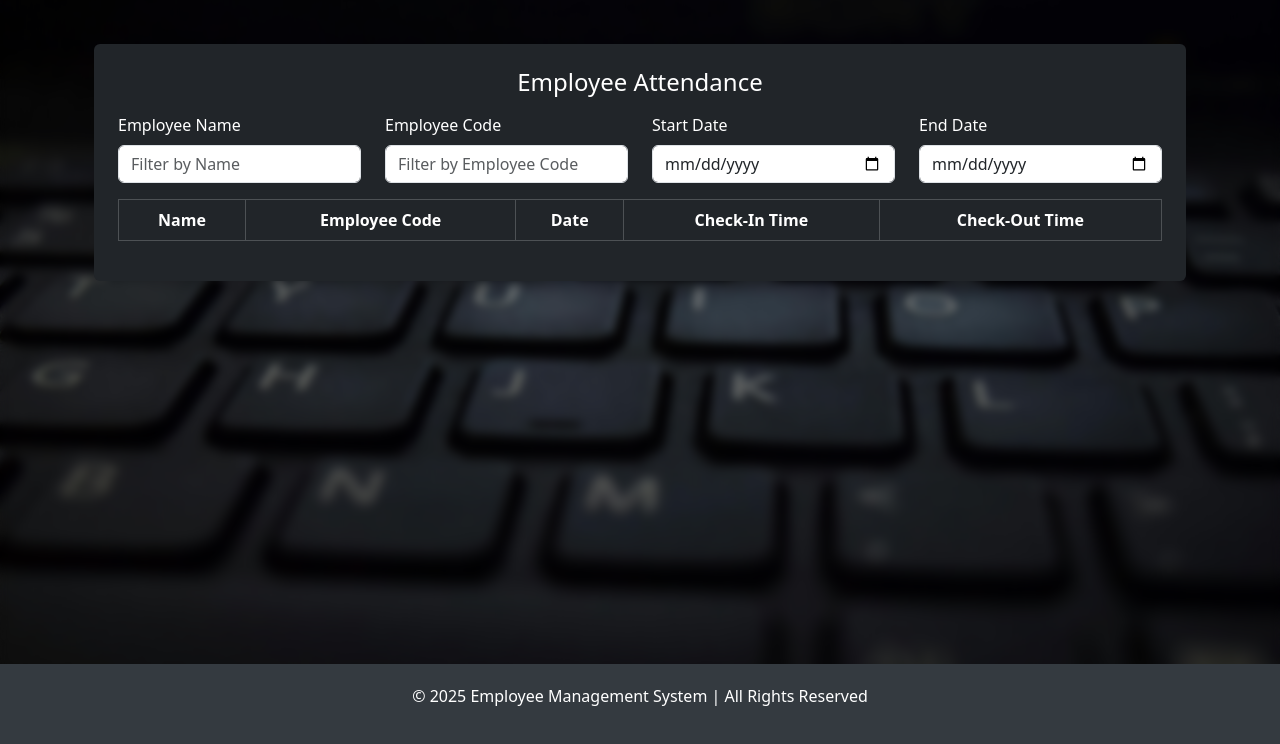
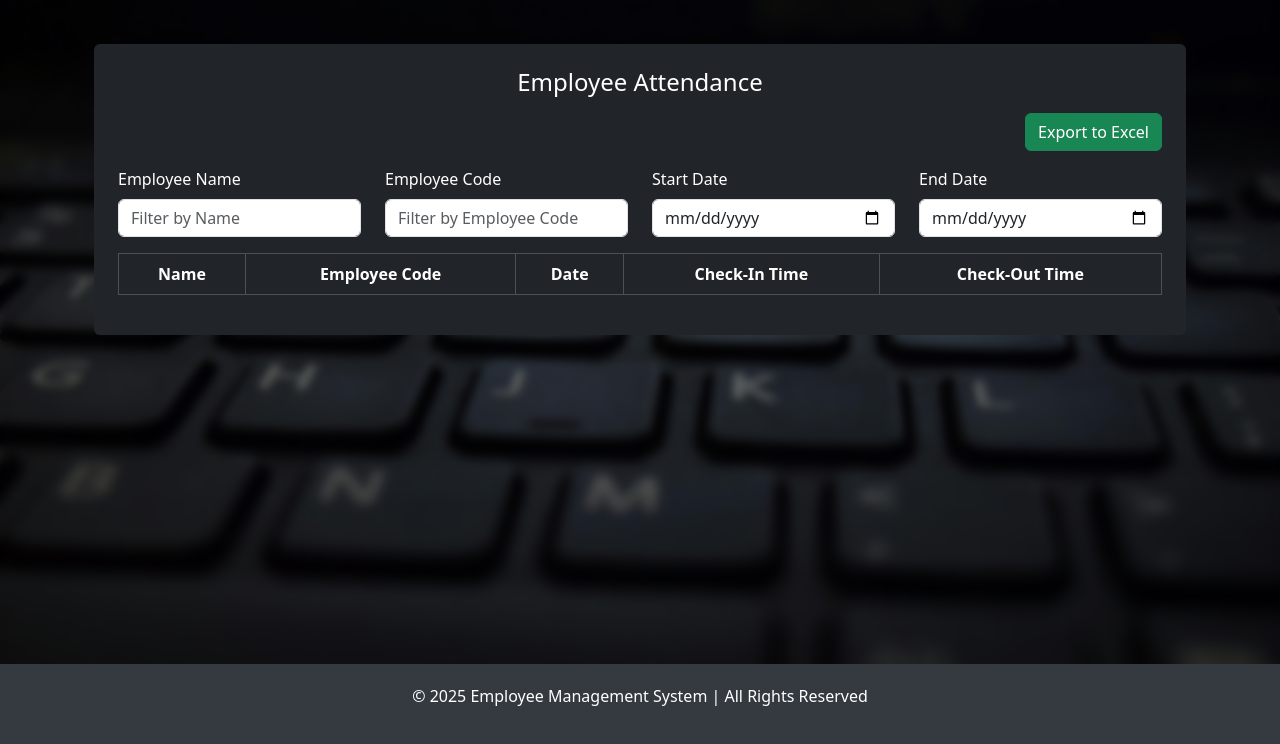
Before and after one commit to shrmsarthak/EmployeeManagementSystemAdmin, a Flask app: page /view_attendance in a window 1280 px wide. Shown: the part 56-800 px from the top of the page. Run offline with Flask 3, Linux system fonts and the light colour scheme; data that the repository does not hold is empty; parts of the project's set-up code (start-up, migrations or seed data) failed here and were passed over; some libraries are stand-ins or nearby versions.

Commit message:
export to excel

```diff
--- a/templates/view_attendance.html
+++ b/templates/view_attendance.html
@@ -8,15 +8,22 @@
             <div class="card p-3 p-md-4 bg-dark text-white">
                 <h4 class="mb-3 text-center">Employee Attendance</h4>
 
+                <!-- Export Button -->
+                <div class="mb-3 text-end">
+                    <button class="btn btn-success" onclick="exportToExcel()">Export to Excel</button>
+                </div>
+
                 <!-- Filters -->
                 <div class="row mb-3">
                     <div class="col-md-3">
                         <label for="employeeName" class="form-label">Employee Name</label>
-                        <input type="text" id="nameFilter" class="form-control" placeholder="Filter by Name" onkeyup="filterTable()">
+                        <input type="text" id="nameFilter" class="form-control" placeholder="Filter by Name"
+                            onkeyup="filterTable()">
                     </div>
                     <div class="col-md-3">
                         <label for="employeeCode" class="form-label">Employee Code</label>
-                        <input type="text" id="codeFilter" class="form-control" placeholder="Filter by Employee Code" onkeyup="filterTable()">
+                        <input type="text" id="codeFilter" class="form-control" placeholder="Filter by Employee Code"
+                            onkeyup="filterTable()">
                     </div>
                     <div class="col-md-3">
                         <label for="startDate" class="form-label">Start Date</label>
@@ -28,9 +35,10 @@
                     </div>
                 </div>
 
-                <!-- Table without Scrolling -->
-                <div class="table-responsive">
-                    <table class="table table-striped table-dark table-bordered text-center text-nowrap" id="attendanceTable">
+                <!-- Table with Scrolling -->
+                <div class="table-responsive" style="max-height: 400px; overflow-y: auto;">
+                    <table class="table table-striped table-dark table-bordered text-center text-nowrap"
+                        id="attendanceTable">
                         <thead>
                             <tr>
                                 <th scope="col" class="text-center">Name</th>
@@ -59,12 +67,34 @@
     </div>
 </div>
 
+<!-- Include XLSX Library -->
+<script src="https://cdnjs.cloudflare.com/ajax/libs/xlsx/0.18.5/xlsx.full.min.js"></script>
+
 <script>
+    function exportToExcel() {
+        const table = document.getElementById("attendanceTable");
+        const workbook = XLSX.utils.table_to_book(table, { sheet: "Attendance" });
+
+        // Adjust column widths
+        const worksheet = workbook.Sheets["Attendance"];
+        const columns = [
+            { wch: 20 }, // Name column width
+            { wch: 20 }, // Employee Code column width
+            { wch: 15 }, // Date column width
+            { wch: 15 }, // Check-In Time column width
+            { wch: 15 }  // Check-Out Time column width
+        ];
+        worksheet["!cols"] = columns;
+
+        XLSX.writeFile(workbook, "Employee_Attendance.xlsx");
+    }
+
+
     function filterTable() {
         const nameFilter = document.getElementById('nameFilter').value.toLowerCase();
         const codeFilter = document.getElementById('codeFilter').value.toLowerCase();
-        const startDate = new Date(document.getElementById('startDate').value);
-        const endDate = new Date(document.getElementById('endDate').value);
+        const startDate = document.getElementById('startDate').value ? new Date(document.getElementById('startDate').value) : null;
+        const endDate = document.getElementById('endDate').value ? new Date(document.getElementById('endDate').value) : null;
 
         const table = document.getElementById('attendanceTable');
         const rows = table.getElementsByTagName('tr');
@@ -77,19 +107,15 @@
             let nameMatch = !nameFilter || name.includes(nameFilter);
             let codeMatch = !codeFilter || code.includes(codeFilter);
 
-            // Convert DD-MM-YYYY format to a Date object
             const [day, month, year] = date.split('-');
             const tableDate = new Date(`${year}-${month}-${day}`);
 
             let dateMatch = true;
-            if (!isNaN(tableDate)) {
-                if (startDate && endDate) {
-                    dateMatch = tableDate >= startDate && tableDate <= endDate;
-                } else if (startDate) {
-                    dateMatch = tableDate >= startDate;
-                } else if (endDate) {
-                    dateMatch = tableDate <= endDate;
-                }
+            if (startDate && !isNaN(tableDate)) {
+                dateMatch = tableDate >= startDate;
+            }
+            if (endDate && !isNaN(tableDate)) {
+                dateMatch = dateMatch && tableDate <= endDate;
             }
 
             if (nameMatch && codeMatch && dateMatch) {
@@ -99,8 +125,7 @@
             }
         }
     }
-    </script>
 
-
+</script>
 
 {% endblock %}
```
